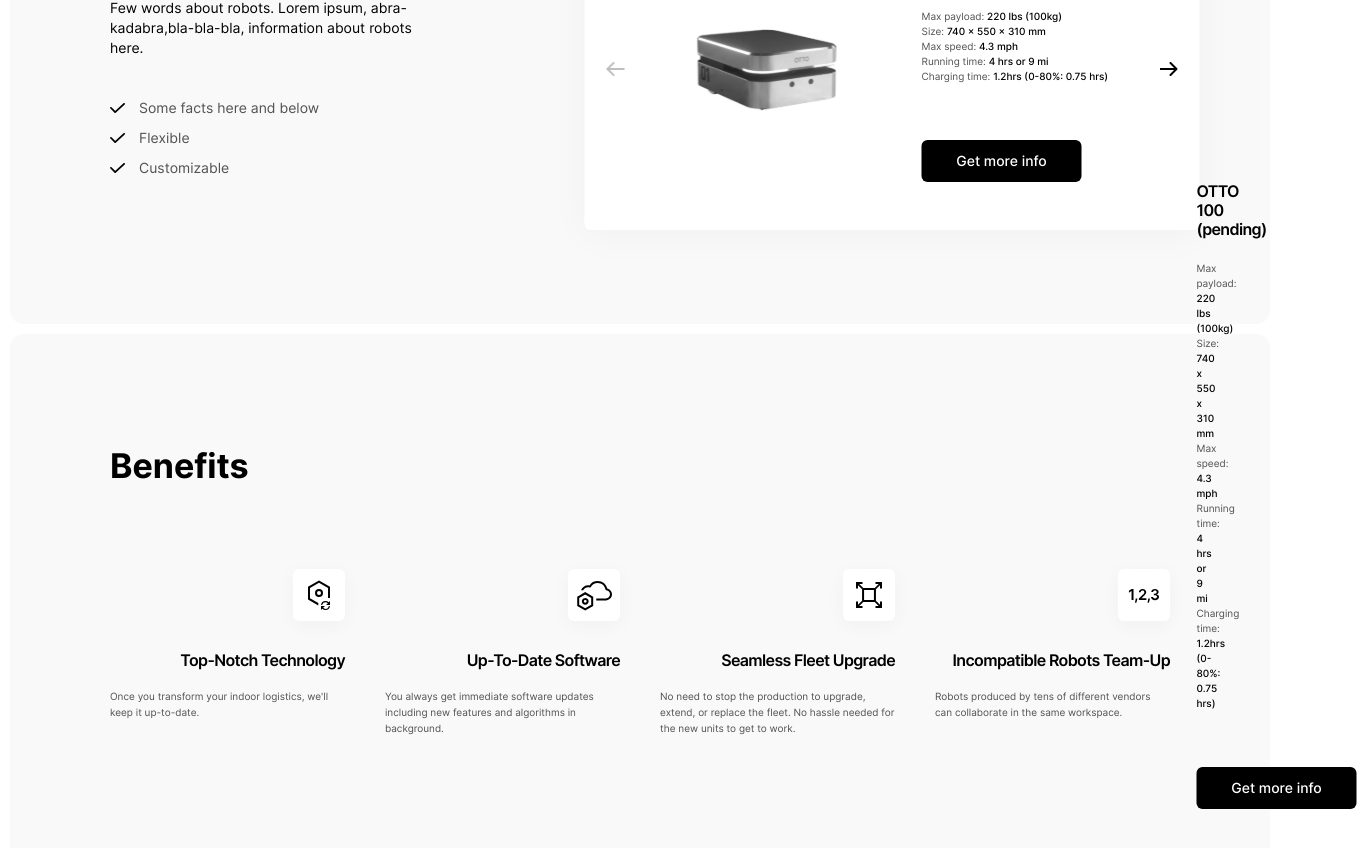
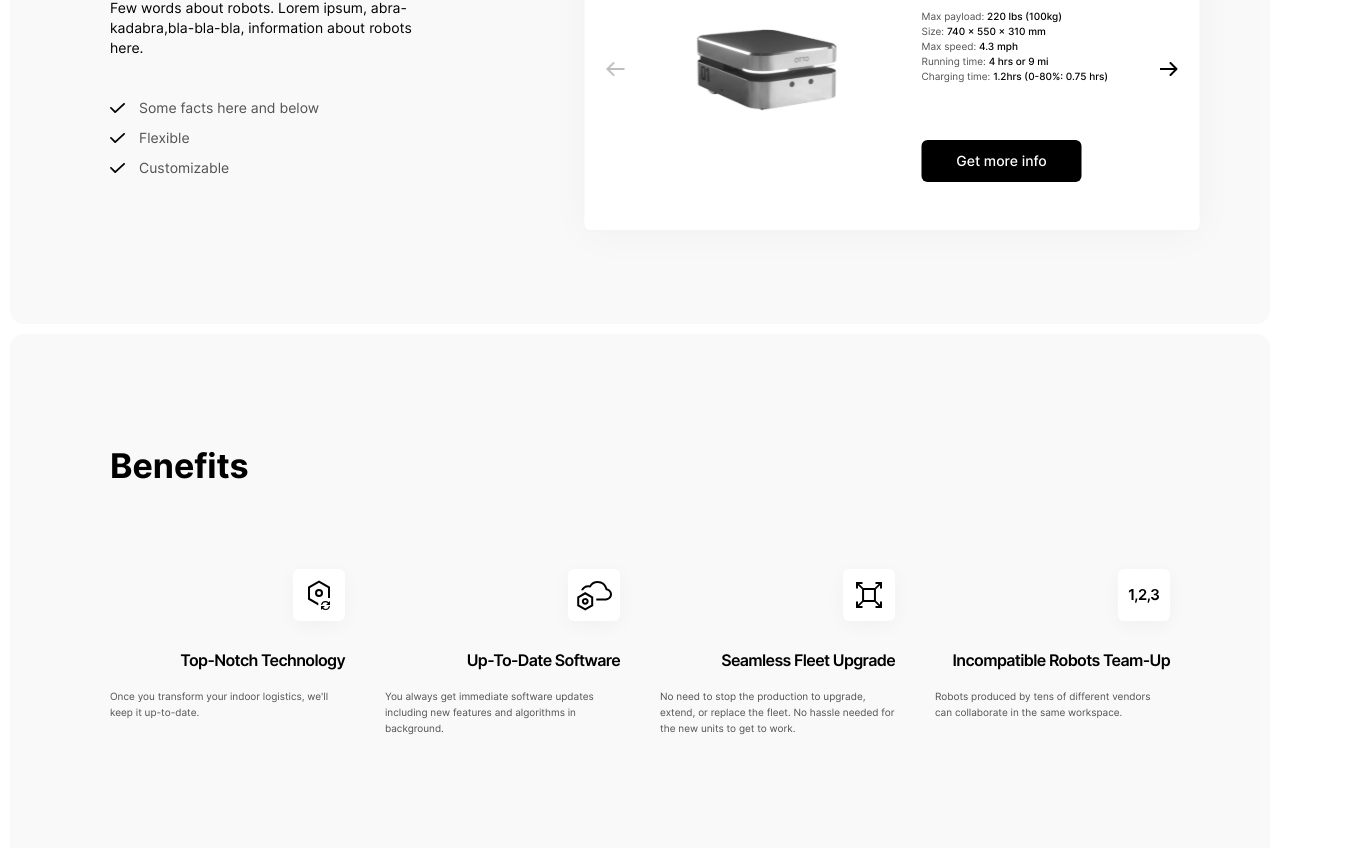
Before and after one commit to kvnloughead/ant-robotics, a React (Create React App) app: page / in a window 1280 px wide. Shown: the part 873-1721 px from the top of the page, 1357 px wide, since content can reach past the window. Built offline with nearby package versions, Linux system fonts and the light colour scheme.

Commit message:
fix: remove extra text elements from carousel

```diff
--- a/src/components/Carousel/Carousel.js
+++ b/src/components/Carousel/Carousel.js
@@ -66,23 +66,6 @@ export default function Carousel(props) {
                   style={{ background: 'black' }}
                   onClick={props.onClick}
                 />
-                <div className="carousel-item__details">
-                  <h3 className="carousel-item__title">{data[currentIndex].title}</h3>
-                  <ul className="carousel-item__specs">
-                    {Object.entries(product.specs).map(([category, value]) => (
-                      <li key={`${product.id}${category}${value}`} className="carousel-item__spec">
-                        <span className="carousel-item__spec-type">{category}</span>
-                        {value}
-                      </li>
-                    ))}
-                  </ul>
-                  <Button
-                    className="carousel-item__button"
-                    id="carousel"
-                    style={{ background: 'black' }}
-                    onClick={props.onClick}
-                  />
-                </div>
               </div>
             </li>
           </Swipe>
```
